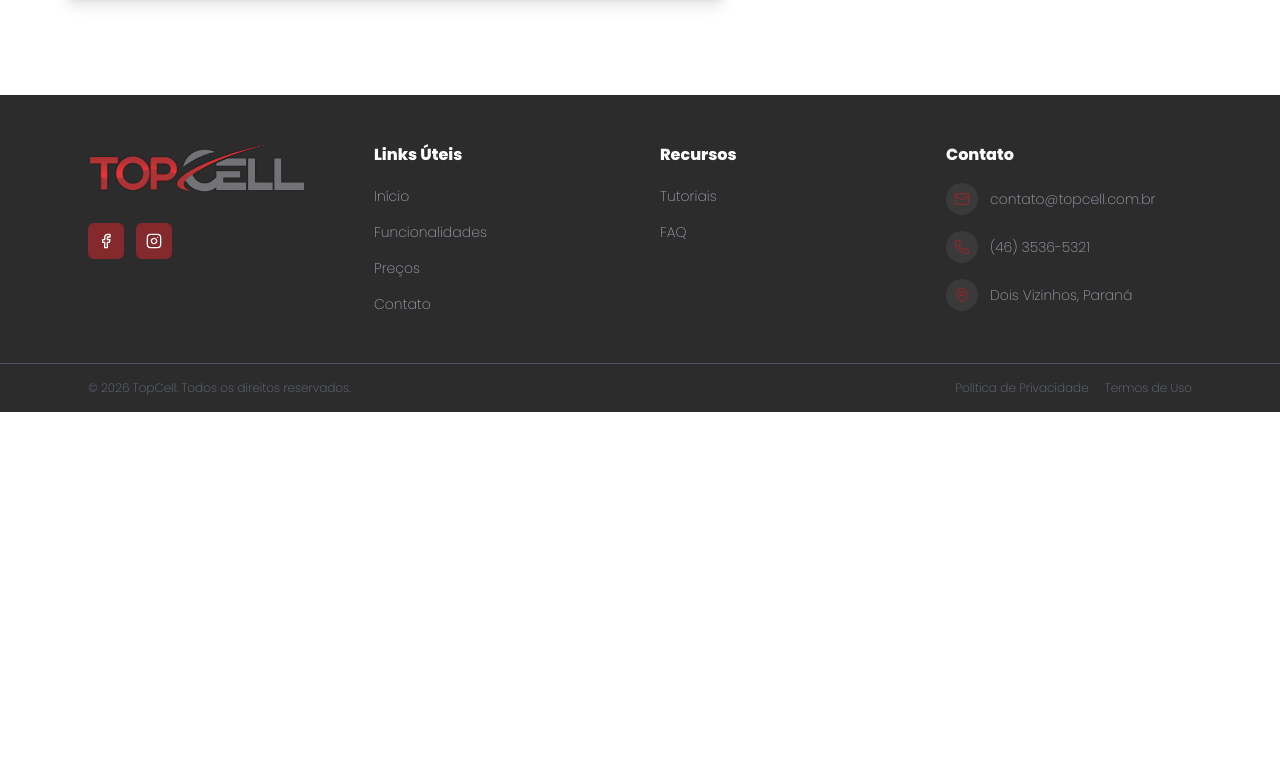
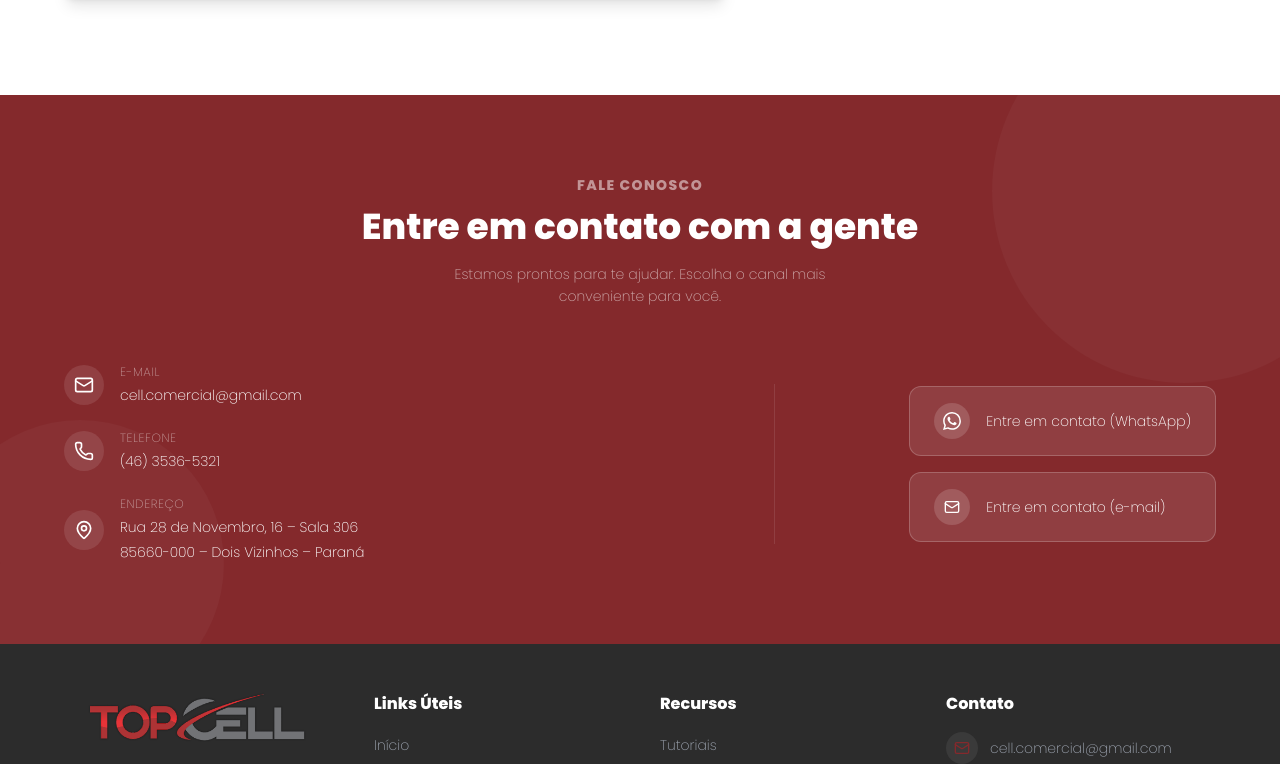
Before and after one commit to fredseteA/cellcorp-website, a React (Vite) app: page / in a window 1280 px wide. Shown: the part 2996-3760 px from the top of the page. Before the commit the page ends 3408 px from the top, so only its background shows below. Built offline with nearby package versions, Linux system fonts and the light colour scheme.

Commit message:
feat: add contact section

```diff
--- a/src/components/Footer.jsx
+++ b/src/components/Footer.jsx
@@ -113,13 +113,13 @@
           <ul className="flex flex-col gap-4">
             <li>
               <a
-                href="mailto:contato@topcell.com.br"
+                href="mailto:cell.comercial@gmail.com"
                 className="flex items-center gap-3 text-sm text-gray-400 hover:text-primary transition-colors font-poppins"
               >
                 <span className="w-8 h-8 rounded-full bg-[#3a3a3a] flex items-center justify-center shrink-0">
                   <Mail className="w-4 h-4 text-primary" />
                 </span>
-                contato@topcell.com.br
+                cell.comercial@gmail.com
               </a>
             </li>
             <li>
--- a/src/pages/home/index.jsx
+++ b/src/pages/home/index.jsx
@@ -1,4 +1,4 @@
-import {Hero, Problems, Ideais, NextStep} from "./sections/index"
+import {Hero, Problems, Ideais, NextStep, Contact} from "./sections/index"
 
 function Home() {
   return (
@@ -7,6 +7,7 @@
       <Problems />
       <Ideais />
       <NextStep />
+      <Contact />
     </main>
   )
 }
--- /dev/null
+++ b/src/pages/home/sections/Contact.jsx
@@ -0,0 +1,125 @@
+import { Mail, Phone, MapPin } from "lucide-react"
+
+// SVG WhatsApp inline
+const WhatsAppSVG = () => (
+  <svg xmlns="http://www.w3.org/2000/svg" width="18" height="18" viewBox="0 0 24 24" fill="currentColor">
+    <path d="M17.472 14.382c-.297-.149-1.758-.867-2.03-.967-.273-.099-.471-.148-.67.15-.197.297-.767.966-.94 1.164-.173.199-.347.223-.644.075-.297-.15-1.255-.463-2.39-1.475-.883-.788-1.48-1.761-1.653-2.059-.173-.297-.018-.458.13-.606.134-.133.298-.347.446-.52.149-.174.198-.298.298-.497.099-.198.05-.371-.025-.52-.075-.149-.669-1.612-.916-2.207-.242-.579-.487-.5-.669-.51-.173-.008-.371-.01-.57-.01-.198 0-.52.074-.792.372-.272.297-1.04 1.016-1.04 2.479 0 1.462 1.065 2.875 1.213 3.074.149.198 2.096 3.2 5.077 4.487.709.306 1.262.489 1.694.625.712.227 1.36.195 1.871.118.571-.085 1.758-.719 2.006-1.413.248-.694.248-1.289.173-1.413-.074-.124-.272-.198-.57-.347m-5.421 7.403h-.004a9.87 9.87 0 0 1-5.031-1.378l-.361-.214-3.741.982.998-3.648-.235-.374a9.86 9.86 0 0 1-1.51-5.26c.001-5.45 4.436-9.884 9.888-9.884 2.64 0 5.122 1.03 6.988 2.898a9.825 9.825 0 0 1 2.893 6.994c-.003 5.45-4.437 9.884-9.885 9.884m8.413-18.297A11.815 11.815 0 0 0 12.05 0C5.495 0 .16 5.335.157 11.892c0 2.096.547 4.142 1.588 5.945L.057 24l6.305-1.654a11.882 11.882 0 0 0 5.683 1.448h.005c6.554 0 11.89-5.335 11.893-11.893a11.821 11.821 0 0 0-3.48-8.413Z"/>
+  </svg>
+)
+
+function ContatoSection() {
+  const handleWhatsAppClick = () => {
+    const phoneNumber = "554635365321"
+    const message = "Olá! Gostaria de saber mais sobre o TopCell"
+    window.open(`https://wa.me/${phoneNumber}?text=${encodeURIComponent(message)}`, "_blank")
+  }
+
+  const handleEmailClick = () => {
+    window.location.href = "mailto:cell.comercial@gmail.com"
+  }
+
+  return (
+    <section className="bg-primary py-20 px-6 relative overflow-hidden">
+
+      {/* Elemento decorativo de fundo */}
+      <div className="absolute inset-0 pointer-events-none">
+        <div className="absolute -top-24 -right-24 w-96 h-96 rounded-full bg-white opacity-[0.03]" />
+        <div className="absolute -bottom-16 -left-16 w-72 h-72 rounded-full bg-white opacity-[0.03]" />
+      </div>
+
+      <div className="max-w-6xl mx-auto relative z-10">
+
+        {/* Cabeçalho da section */}
+        <div className="mb-14 text-center">
+          <p className="font-poppins text-sm font-semibold tracking-widest text-white/50 uppercase mb-3">
+            Fale Conosco
+          </p>
+          <h2 className="font-poppins font-bold text-white text-3xl sm:text-4xl leading-tight">
+            Entre em contato com a gente
+          </h2>
+          <p className="font-poppins text-white/60 mt-4 max-w-md mx-auto text-sm leading-relaxed">
+            Estamos prontos para te ajudar. Escolha o canal mais conveniente para você.
+          </p>
+        </div>
+
+        {/* Layout principal */}
+        <div className="flex flex-col lg:flex-row items-center justify-between gap-10">
+
+          {/* Lado esquerdo — Informações */}
+          <div className="flex flex-col gap-6 w-full lg:w-1/2">
+            <div className="flex items-center gap-4">
+              <span className="w-10 h-10 rounded-full bg-white/10 flex items-center justify-center shrink-0">
+                <Mail className="w-5 h-5 text-white" />
+              </span>
+              <div>
+                <p className="font-poppins text-white/50 text-xs mb-0.5 uppercase tracking-wider">E-mail</p>
+                <a
+                  href="mailto:cell.comercial@gmail.com"
+                  className="font-poppins text-white text-sm hover:text-white/75 transition-colors"
+                >
+                  cell.comercial@gmail.com
+                </a>
+              </div>
+            </div>
+
+            <div className="flex items-center gap-4">
+              <span className="w-10 h-10 rounded-full bg-white/10 flex items-center justify-center shrink-0">
+                <Phone className="w-5 h-5 text-white" />
+              </span>
+              <div>
+                <p className="font-poppins text-white/50 text-xs mb-0.5 uppercase tracking-wider">Telefone</p>
+                <span className="font-poppins text-white text-sm">(46) 3536-5321</span>
+              </div>
+            </div>
+
+            <div className="flex items-center gap-4">
+              <span className="w-10 h-10 rounded-full bg-white/10 flex items-center justify-center shrink-0">
+                <MapPin className="w-5 h-5 text-white" />
+              </span>
+              <div>
+                <p className="font-poppins text-white/50 text-xs mb-0.5 uppercase tracking-wider">Endereço</p>
+                <span className="font-poppins text-white text-sm leading-relaxed">
+                  Rua 28 de Novembro, 16 – Sala 306<br />
+                  85660-000 – Dois Vizinhos – Paraná
+                </span>
+              </div>
+            </div>
+          </div>
+
+          {/* Divisor vertical (desktop) */}
+          <div className="hidden lg:block w-px h-40 bg-white/10" />
+
+          {/* Lado direito — Botões de ação */}
+          <div className="flex flex-col gap-4 w-full lg:w-auto lg:min-w-72">
+            <button
+              onClick={handleWhatsAppClick}
+              className="flex items-center gap-4 px-6 py-4 rounded-xl bg-white/10 border border-white/20 hover:bg-white/20 transition-all duration-200 group w-full"
+            >
+              <span className="w-9 h-9 rounded-full bg-white/15 flex items-center justify-center shrink-0 group-hover:bg-white/25 transition-colors text-white">
+                <WhatsAppSVG />
+              </span>
+              <span className="font-poppins text-white text-sm font-medium">
+                Entre em contato (WhatsApp)
+              </span>
+            </button>
+
+            <button
+              onClick={handleEmailClick}
+              className="flex items-center gap-4 px-6 py-4 rounded-xl bg-white/10 border border-white/20 hover:bg-white/20 transition-all duration-200 group w-full"
+            >
+              <span className="w-9 h-9 rounded-full bg-white/15 flex items-center justify-center shrink-0 group-hover:bg-white/25 transition-colors text-white">
+                <Mail className="w-4 h-4" />
+              </span>
+              <span className="font-poppins text-white text-sm font-medium">
+                Entre em contato (e-mail)
+              </span>
+            </button>
+          </div>
+
+        </div>
+      </div>
+    </section>
+  )
+}
+
+export default ContatoSection
--- a/src/pages/home/sections/index.js
+++ b/src/pages/home/sections/index.js
@@ -2,3 +2,4 @@
 export { default as Problems } from "./Problems"
 export { default as Ideais } from "./Ideais"
 export { default as NextStep } from "./NextStep"
+export { default as Contact } from "./Contact"
```
